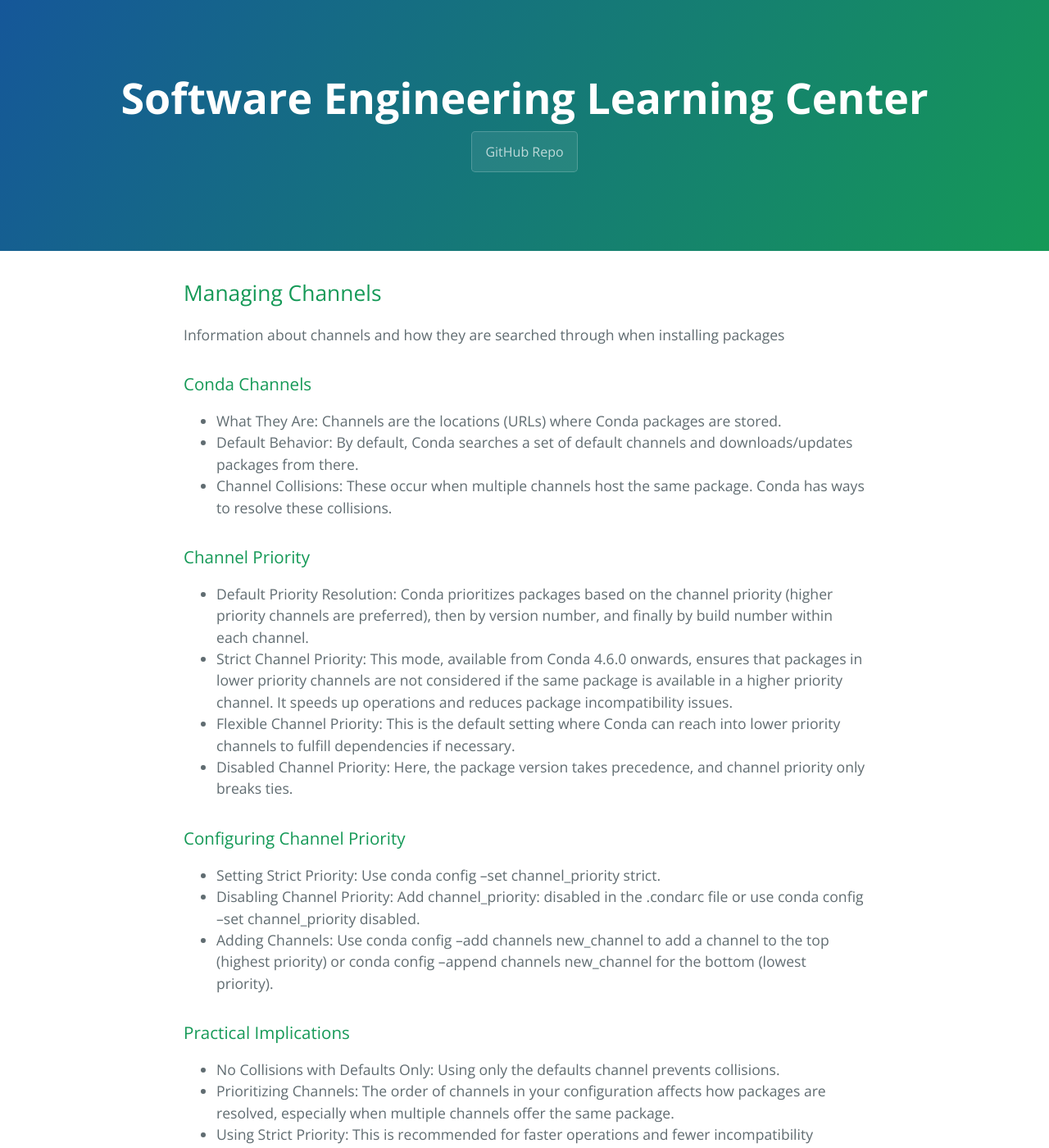
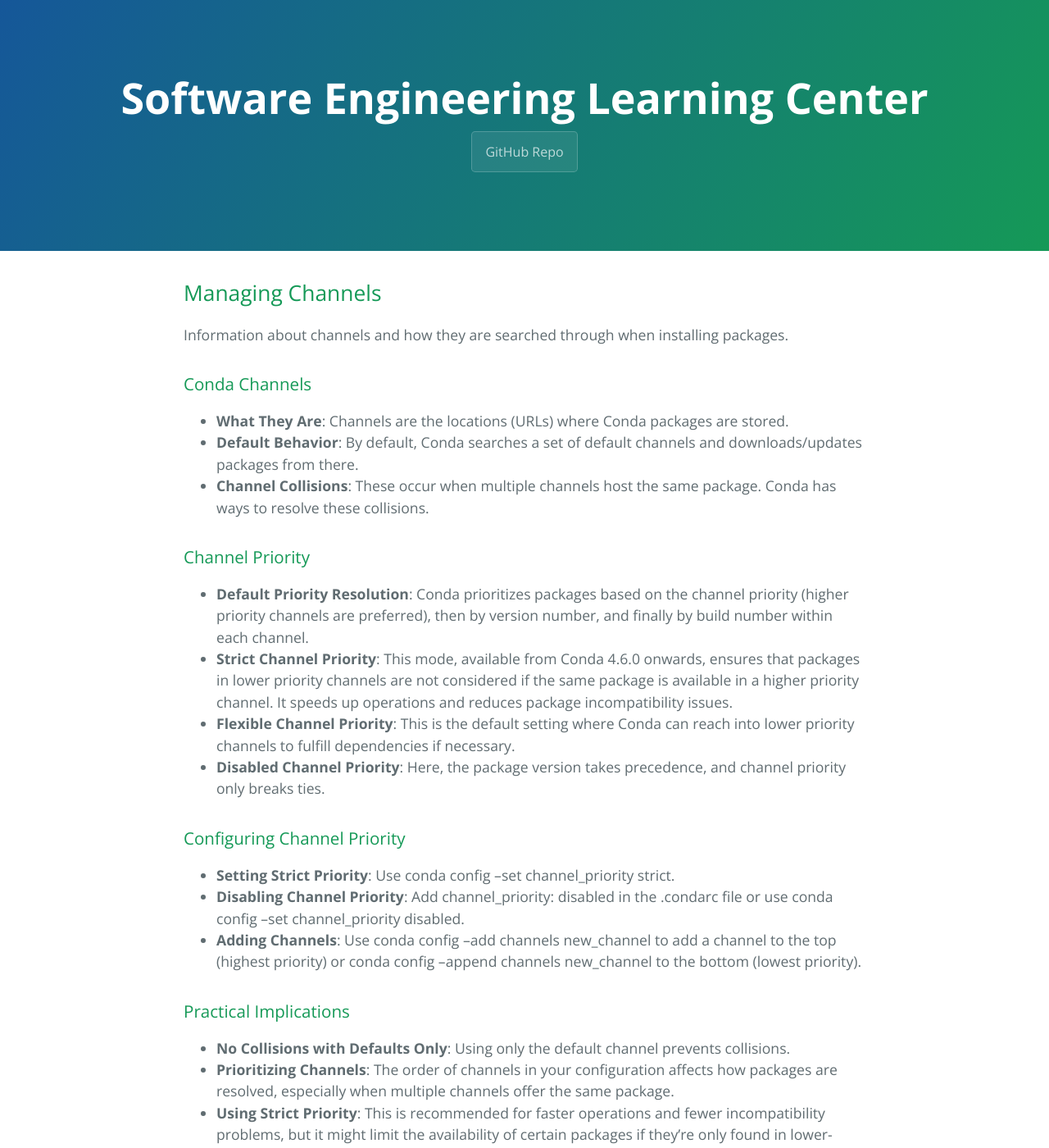
Before and after one commit to learning-software-engineering/learning-software-engineering.github.io, a Jekyll site: the page built from Topics/Development_Process/Conda/Managing_channels.md, in a window 1280 px wide and 1400 px high. Shown: the whole window at 82% size. Built offline with Jekyll 4.4.1, drawn with Linux system fonts in a browser that asks for light colours; our own code applies the rules of GitHub Pages for plain Markdown files; some of the changed text lies outside the part shown.

Commit message:
Update Managing_channels.md
Change the point titles into Boldface. Correct punctuation

```diff
--- a/Topics/Development_Process/Conda/Managing_channels.md
+++ b/Topics/Development_Process/Conda/Managing_channels.md
@@ -1,31 +1,31 @@
 
 ## Managing Channels
 
-Information about channels and how they are searched through when installing packages
+Information about channels and how they are searched through when installing packages.
 
 ### Conda Channels
 
-- What They Are: Channels are the locations (URLs) where Conda packages are stored.
-- Default Behavior: By default, Conda searches a set of default channels and downloads/updates packages from there.
-- Channel Collisions: These occur when multiple channels host the same package. Conda has ways to resolve these collisions.
+- **What They Are**: Channels are the locations (URLs) where Conda packages are stored.
+- **Default Behavior**: By default, Conda searches a set of default channels and downloads/updates packages from there.
+- **Channel Collisions**: These occur when multiple channels host the same package. Conda has ways to resolve these collisions.
 
 ### Channel Priority
 
-- Default Priority Resolution: Conda prioritizes packages based on the channel priority (higher priority channels are preferred), then by version number, and finally by build number within each channel.
-- Strict Channel Priority: This mode, available from Conda 4.6.0 onwards, ensures that packages in lower priority channels are not considered if the same package is available in a higher priority channel. It speeds up operations and reduces package incompatibility issues.
-- Flexible Channel Priority: This is the default setting where Conda can reach into lower priority channels to fulfill dependencies if necessary.
-- Disabled Channel Priority: Here, the package version takes precedence, and channel priority only breaks ties.
+- **Default Priority Resolution**: Conda prioritizes packages based on the channel priority (higher priority channels are preferred), then by version number, and finally by build number within each channel.
+- **Strict Channel Priority**: This mode, available from Conda 4.6.0 onwards, ensures that packages in lower priority channels are not considered if the same package is available in a higher priority channel. It speeds up operations and reduces package incompatibility issues.
+- **Flexible Channel Priority**: This is the default setting where Conda can reach into lower priority channels to fulfill dependencies if necessary.
+- **Disabled Channel Priority**: Here, the package version takes precedence, and channel priority only breaks ties.
 
 ### Configuring Channel Priority
 
-- Setting Strict Priority: Use conda config --set channel_priority strict.
-- Disabling Channel Priority: Add channel_priority: disabled in the .condarc file or use conda config --set channel_priority disabled.
-- Adding Channels: Use conda config --add channels new_channel to add a channel to the top (highest priority) or conda config --append channels new_channel for the bottom (lowest priority).
+- **Setting Strict Priority**: Use conda config --set channel_priority strict.
+- **Disabling Channel Priority**: Add channel_priority: disabled in the .condarc file or use conda config --set channel_priority disabled.
+- **Adding Channels**: Use conda config --add channels new_channel to add a channel to the top (highest priority) or conda config --append channels new_channel to the bottom (lowest priority).
 
 ### Practical Implications
 
-- No Collisions with Defaults Only: Using only the defaults channel prevents collisions.
-- Prioritizing Channels: The order of channels in your configuration affects how packages are resolved, especially when multiple channels offer the same package.
-- Using Strict Priority: This is recommended for faster operations and fewer incompatibility problems, but it might limit the availability of certain packages if they're only found in lower-priority channels.
+- **No Collisions with Defaults Only**: Using only the default channel prevents collisions.
+- **Prioritizing Channels**: The order of channels in your configuration affects how packages are resolved, especially when multiple channels offer the same package.
+- **Using Strict Priority**: This is recommended for faster operations and fewer incompatibility problems, but it might limit the availability of certain packages if they're only found in lower-priority channels.
 
 For more comprehensive guidance, refer to the official documentation on [Managing Channels](https://conda.io/projects/conda/en/latest/user-guide/tasks/manage-channels.html).
```
